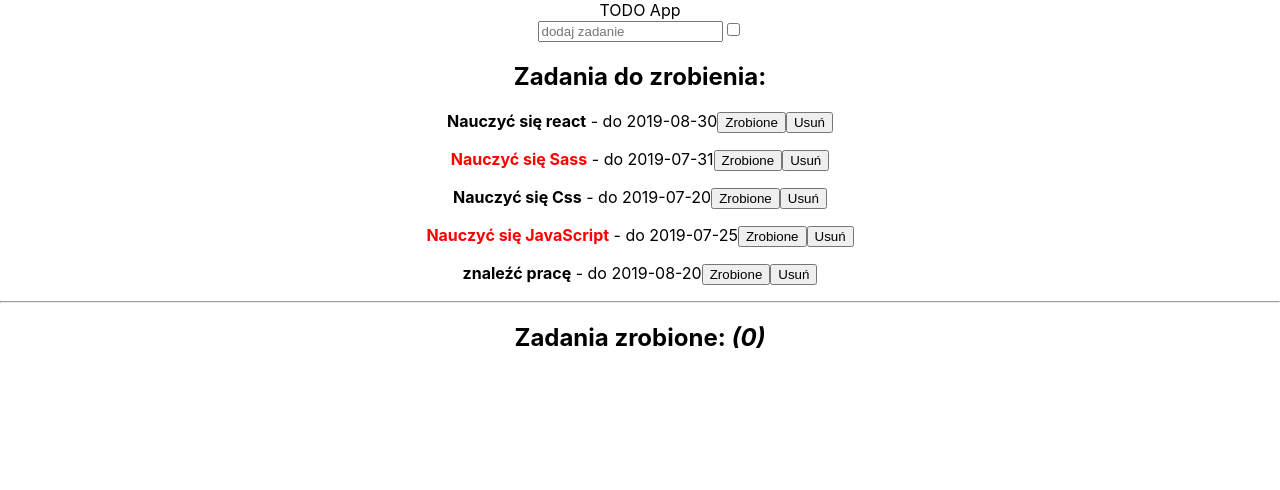
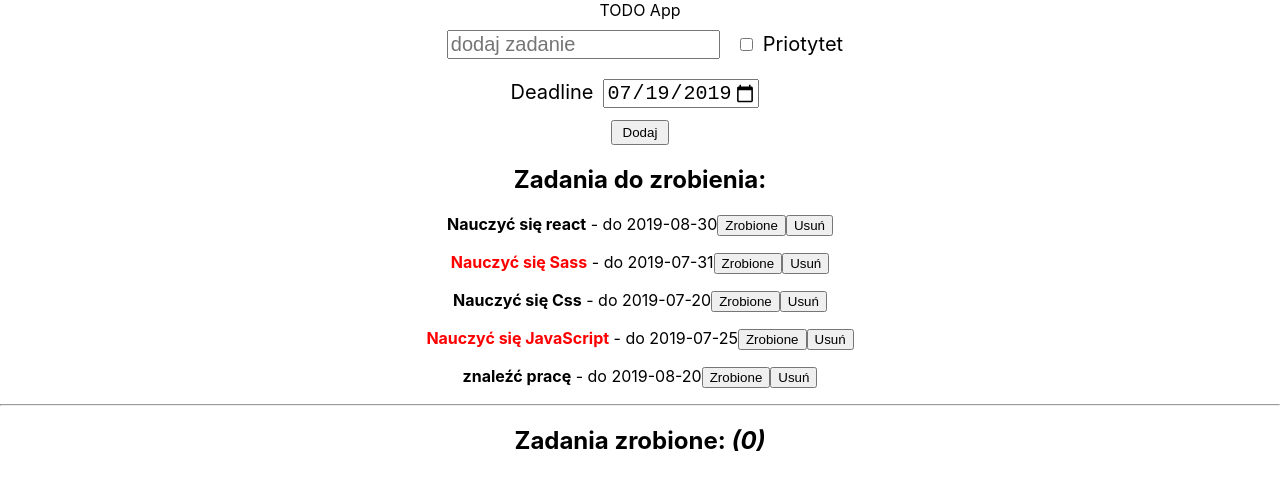
Before and after one commit to nodenative-pl/todoapp, a React (Create React App) app: page / in a window 1280 px wide. Shown: the top 490 px of the page. Built offline with nearby package versions, Linux system fonts and the light colour scheme.

Commit message:
add form and handle date-picker

```diff
--- /dev/null
+++ b/src/components/AddTask.css
@@ -0,0 +1,11 @@
+input {
+    margin: 10px;
+    padding: 5px 10 px;
+    font-size: 20px;
+}
+.form {
+    font-size: 20px;
+}
+.form button {
+    padding: 3px 10px;
+}
--- a/src/components/AddTask.js
+++ b/src/components/AddTask.js
@@ -1,15 +1,41 @@
 import React, { Component } from 'react';
+import './AddTask.css'
 
 class AddTask extends Component {
-    state = {}
+
+    minDate = new Date().toISOString().slice(0, 10);
+    state = {
+        text: '',
+        checked: false,
+        date: this.minDate
+    }
+
+    handleDate = e => {
+        this.setState({
+            date: e.target.value
+        })
+    }
+
+
     render() {
+
+        let maxDate = this.minDate.slice(0, 4) * 1 + 1;
+        maxDate = maxDate + "-12-31";
+
         return (
             <div className="form">
                 <input type="text" placeholder="dodaj zadanie" value={this.state.text} />
-                <input type="checkbox" checked={this.state.checked} />
+                <input type="checkbox" checked={this.state.checked} id="important" />
+                <label htmlFor="important">Priotytet</label>
+                <br />
+                <label htmlFor="date">Deadline</label>
+                <input type="date" value={this.state.date} min={this.minDate} max={maxDate} onChange={this.handleDate} />
+                <br />
+                <button>Dodaj</button>
             </div>
         );
     }
 }
 
+
 export default AddTask;
```
